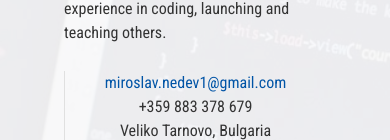
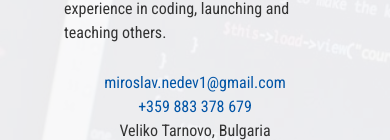
Before and after one commit to Miroslav6/mnportfolio, a React (Create React App) app: page / in a window 390 px wide. Shown: the part 1428-1568 px from the top of the page. Built offline with nearby package versions, Linux system fonts and the light colour scheme.

Commit message:
Fix Mobile

```diff
--- a/public/css/site.css
+++ b/public/css/site.css
@@ -57,11 +57,6 @@
     margin: 0 0 1rem;
     color: #fff;
     font-weight: 800;
- }
-
- h1 strong{
-     color: #fbd56d;
-     font: inherit;
  }
 
 h1 { font-size: 3.5rem; }
--- a/src/App.css
+++ b/src/App.css
@@ -483,7 +483,7 @@ color: #fff;
 text-transform: uppercase;
 }
 
-.cv-header-meta-right {
+.cv-header-meta {
 border-left: 1px solid #e0e0e0;
 }
 
@@ -544,3 +544,18 @@ page-break-after: avoid;
 .table-col-1 {
   flex: 1;        /* distributes space on the line equally among items */
 }
+
+@media (max-width: 767.98px) {
+  .cv-header-meta{border: none;}
+
+  /* .cv-timeline-details,
+  .cv-timeline-body,
+  .cv-timeline-body{
+    background-color: rgba(251, 213, 109, .9);
+  }
+
+  .cv-timeline-body{
+    margin-bottom: 1.5rem;
+  } */
+
+ }
--- a/src/App.js
+++ b/src/App.js
@@ -9,10 +9,10 @@ function App() {
     <div className="container entry-content cv-page">
       <div className="row cv-page-inner">
 
-          <div className="col-sm-2 cv-header-avatar">
+          <div className="col-sm-5 col-md-2 cv-header-avatar">
             <img src={AvatarImgSrc} alt="Avatar" />
           </div>
-          <div className="col-sm-7 cv-header-text">
+          <div className="col-sm-7 col-md-7 cv-header-text">
             <h1 className="cv-header-name">Miroslav Nedev</h1>
             <h2 className="cv-header-subname">Lead Front End Developer</h2>
             <p className="cv-header-lead">
@@ -21,25 +21,19 @@ function App() {
 
             </p>
           </div>
-          <div className="col-sm-3 text-center text-sm-right cv-header-meta">
-            <div className="cv-header-meta-right">
-              <div className="cv-header-meta-row">
-
-                <a href="mailto:miroslav.nedev1@gmail.com">miroslav.nedev1@gmail.com</a>
-              </div>
-              <div className="cv-header-meta-row">
-                +359 883 378 679
-              </div>
-              <div className="cv-header-meta-row">
-                Veliko Tarnovo, Bulgaria
-              </div>
+          <div className="col-sm-12 col-md-3 text-center text-md-right">
+            <div className="cv-header-meta">
+              <a href="mailto:miroslav.nedev1@gmail.com">miroslav.nedev1@gmail.com</a>
+              <br/>
+              <a href="tel:+359883378679">+359 883 378 679</a>
+             <p> Veliko Tarnovo, Bulgaria</p>
             </div>
           </div>
 
 
 
           <h2 className="offset-sm-2 col-sm-10 cv-section-title">Professional Experience</h2>
-          <div className="col-sm-2 text-right">
+          <div className="col-sm-2 text-right cv-timeline-details">
                   <div className="cv-timeline-company">KUKUI</div>
                   <div className="cv-timeline-date">6/2012 - Current</div>
                   <a href="https://kukui.com">kukui.com</a>
@@ -99,7 +93,7 @@ function App() {
 
           <h3 className="offset-sm-2 col-sm-10 cv-section-title">Education</h3>
 
-          <div className="col-sm-2 text-right">
+          <div className="col-sm-2 text-right cv-timeline-header">
                   <div className="cv-timeline-company">Professional high school of electronics and electrical "M.V.Lomonosov" G.Oriahovica</div>
                   <div className="cv-timeline-date">2004 - 2007</div>
                   <a href="https://pglomonosov.org/">pglomonosov.org</a>
--- a/src/Header/Header.jsx
+++ b/src/Header/Header.jsx
@@ -9,10 +9,10 @@ function Header() {
     <div className="header">
       <div className="container">
       <div className="row">
-        <div className="col-3 col-md-2">
+        <div className="col-3 col-sm-2">
           <img src={Logo} alt="Logo" />
         </div>
-        <div className="col-9 col-md-3 offset-md-7 text-right">
+        <div className="col-9 col-sm-6 offset-sm-4 text-right">
           <div className="hd-mail">
             <a href="mailto:miroslav.nedev1@gmail.com" className="hd-mail-link">miroslav.nedev1@gmail.com</a>
           </div>
```
